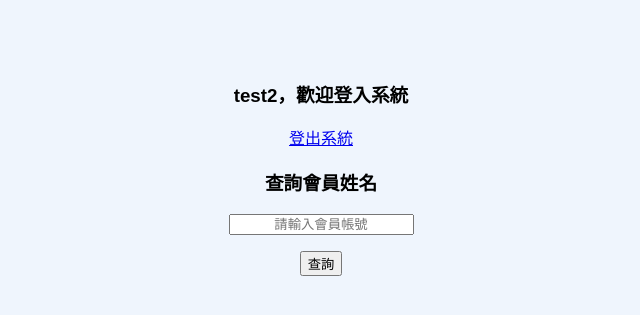
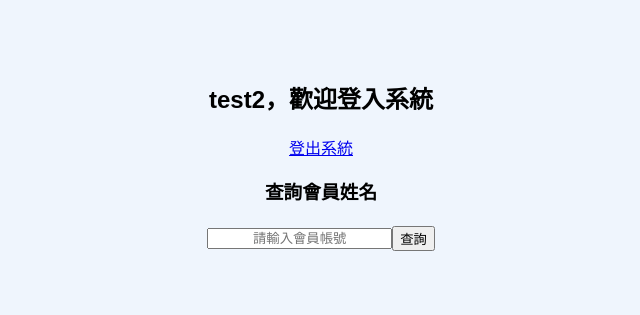
Before and after one commit to vicky-playground/wehelp-assignments, a Flask app: page /member/ in a window 1280 px wide. Shown: the part 132-447 px from the top of the page, without its empty margins (319-959 px from the left). Run offline with Flask 2, Linux system fonts and the light colour scheme; a user stored in the database is signed in; some libraries are stand-ins or nearby versions.

Commit message:
update UI

```diff
--- a/week-7/main.py
+++ b/week-7/main.py
@@ -96,7 +96,6 @@ def memberAPI():
         """
     return json.dumps(result, indent=4, sort_keys=True)
 
-
 # http://127.0.0.1:3000/error/
 @app.route('/error/', methods=['GET', 'POST'])
 def error():
--- a/week-7/static/all.js
+++ b/week-7/static/all.js
@@ -5,7 +5,7 @@ const resultTEST = document.getElementById('resultTEST')
 async function getData() {
   const fetchDataBtn = document.getElementById('fetchdata')
   const result = document.getElementById('result')
-  // result.innerText = "Loading....";
+  result.innerText = "Loading....";
   let query = document.getElementById("username").value;
   let url = 'http://127.0.0.1:3000/api/members?username=' + query;
   console.log (url);
--- a/week-7/static/style.css
+++ b/week-7/static/style.css
@@ -50,6 +50,14 @@ body {
     opacity: 0.7;
 }
 
+.flex {
+    flex-direction: row;
+    display: flex;
+    align-items: center;
+    justify-content: center;
+
+ }
+
 @media only screen and (min-width: 1350px) {
     .login form input {
       margin: 10px 0;
--- a/week-7/templates/home.html
+++ b/week-7/templates/home.html
@@ -11,18 +11,17 @@
       <h1>歡迎光臨，這是會員頁</h1>
     </div>
     <div class="login">
-        <h3>{{session['name']}}，歡迎登入系統</h3>
+        <h2>{{session['name']}}，歡迎登入系統</h2>
         <a href="{{ url_for('signout') }}">登出系統</a>
     </div>
-    <div class="login">
-        <h3><b>查詢會員姓名</b></h3>
-    </div>
     <div>
+        <h3>查詢會員姓名</h3>
       <form action="{{ url_for('memberAPI') }}" method="post"></form>
+        <p id="result"></p>
+        <div class="flex">
         <input type="text" id="username" placeholder="請輸入會員帳號" name="lookup" value=""></p>
-        <p id="result"></p>
         <button id="fetchdata" onclick = "getData()">查詢</button>
-        <p id="resultTEST"></p>
+      </div>
       </form>
     </div>
   </body>
```
